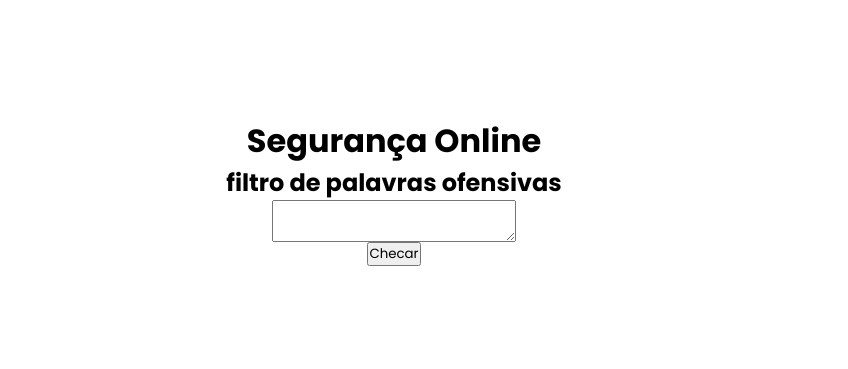
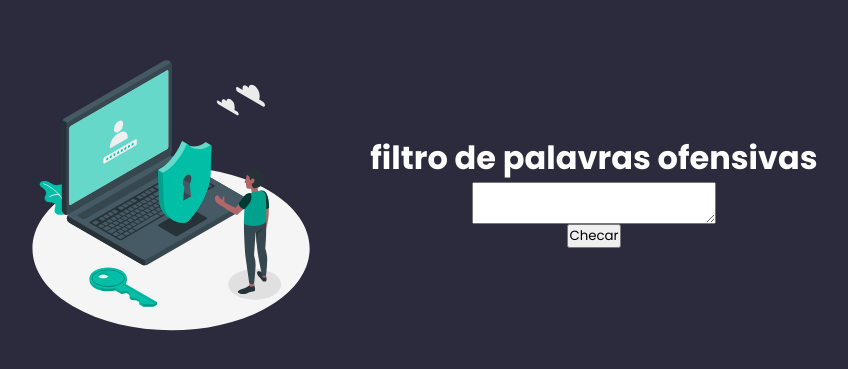
Before and after one commit to Jcassio-dev/VerificadorDePalavroes, a React (Vite) app: page / in a window 1280 px wide. Shown: the part 209-578 px from the top of the page, without its empty margins (246-1094 px from the left). Built offline with nearby package versions, Linux system fonts and the light colour scheme.

Commit message:
add svg && layout for home page

```diff
--- a/src/pages/Home/index.tsx
+++ b/src/pages/Home/index.tsx
@@ -1,8 +1,11 @@
 import { useState } from "react"
 
-import { Container } from "./styles";
+import { Container, Info } from "./styles";
 
 import { badWordList } from "../../utils/badWordList";
+
+import Security from '../../assets/Security.svg'
+
 
 export function Home() {
   const [text, setText] = useState('');
@@ -19,11 +22,14 @@ export function Home() {
 
   return(
     <Container>
-    <h1>Segurança Online</h1>
-    <h2>filtro de palavras ofensivas</h2>
-
-    <textarea value={text} onChange={(e: any) => setText(e.target.value)}/>
-    <button onClick={() => verifyText(text)}>Checar</button>
+      <div>
+        <img src={Security} alt="Rapaz mexendo no computador com cadeados e símbolos que exprimem segurança" />
+      <Info>
+        <h1>filtro de palavras ofensivas</h1>
+        <textarea value={text} onChange={(e: any) => setText(e.target.value)}/>
+        <button onClick={() => verifyText(text)}>Checar</button>
+      </Info>
+    </div>
     </Container>
   )
 }
--- a/src/pages/Home/styles.ts
+++ b/src/pages/Home/styles.ts
@@ -5,6 +5,22 @@ export const Container = styled.div`
     width: 100vw;
     height: 100vh;
 
+    display: grid;
+    place-content: center;
+
+    img{
+        width: 400px;
+        height: 300px;
+    }
+
+    > div{
+        display: flex;
+        align-items: center;
+        margin: 0 auto;
+    }
+`
+
+export const Info = styled.div`
     display: flex;
     flex-direction: column;
     align-items: center;
--- a/src/styles/global.ts
+++ b/src/styles/global.ts
@@ -2,12 +2,24 @@ import { createGlobalStyle } from "styled-components";
 
 
 export default createGlobalStyle`
+    :root{
+        --green: #00BFA6;
+        --black: #2C2B3D;
+        --gray: #C2C2C2;
+        --white: #FFFFFF;
+    }
+
     *{
         margin: 0;
         padding: 0;
         box-sizing: border-box;
     }
 
+    body{
+        color: var(--white);
+        background: var(--black);
+    }
+
     body, input, button, textarea {
         font-family: 'Poppins', sans-serif;
     }
```
Also changed, not shown: src/assets/Security.svg (added).
